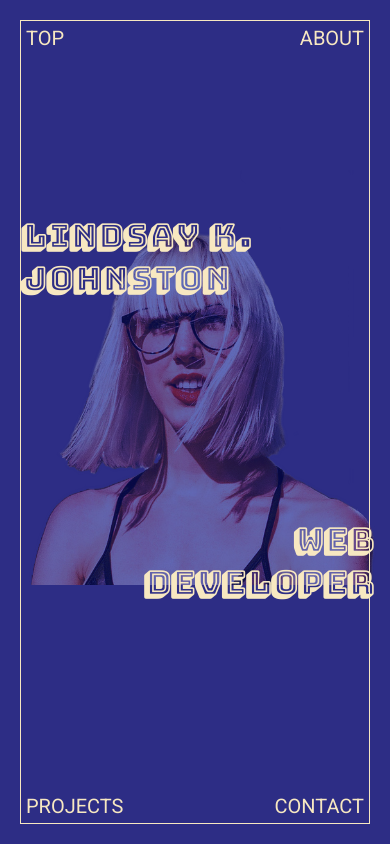
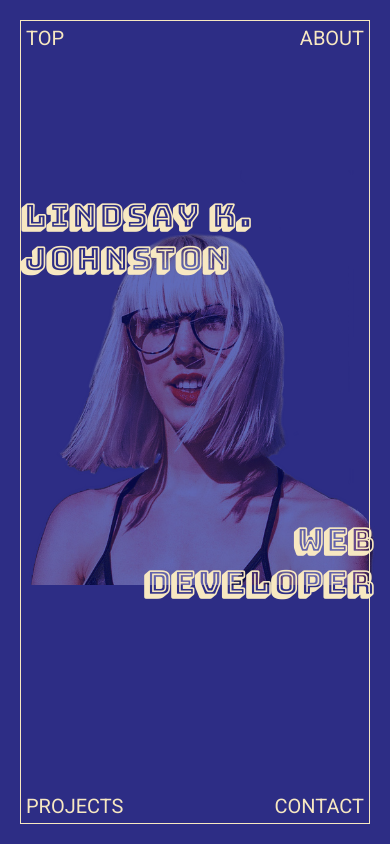
Before and after one commit to lindsayjohnston/aws-portfolio, a React (Create React App) app: page / in a window 390 px wide. Shown: the top 844 px of the page. Built offline with nearby package versions, Linux system fonts and the light colour scheme.

Commit message:
Moved home title up for mobile

```diff
--- a/src/Home/Home.module.scss
+++ b/src/Home/Home.module.scss
@@ -47,7 +47,7 @@
             height: 400px;
             // margin-bottom: 150px;
             .Name1{
-                top: 30px;
+                top: 10px;
                 left:20px;
             }
             img{
```
